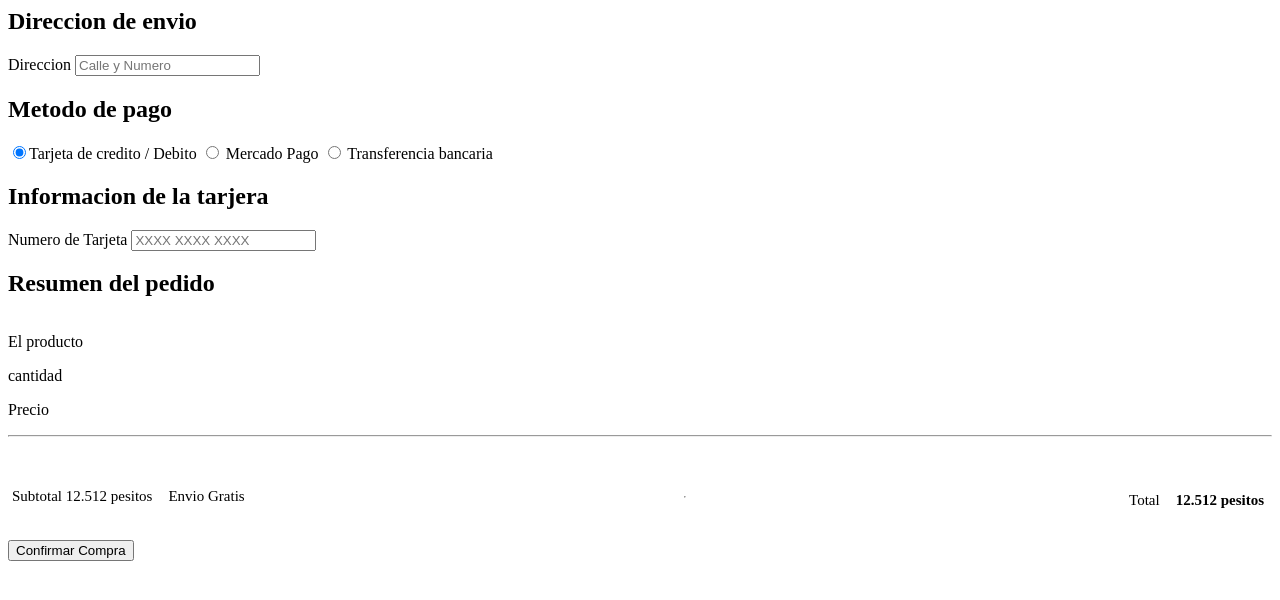
After one commit to gonzaleznoelia158/Web-I---MiEcommerce-Sprint-I, a Node server app: template views/pages/checkout.ejs in a window 1280 px wide. The commit adds this page. Shown: the top 600 px of the page. Run offline with Node 20, Linux system fonts and the light colour scheme; the template is opened without the code that fills it, so the values that code supplies are empty.

Commit message:
Cambie la ubicacion de la carpeta, agregue el carrito y el checkout + css

```diff
--- a/app.js
+++ b/app.js
@@ -7,15 +7,15 @@ app.set('view engine', 'ejs');
 app.set('views', path.join(__dirname, 'views'));
 
 // Definir la carpeta de archivos estáticos (CSS, imágenes)
-app.use(express.static(path.join(__dirname, 'assets')));
-app.use(express.static('public'))
+app.use(express.static(path.join(__dirname, 'public')));
+
 // Rutas para cada vista
-app.get('/', (req, res) => res.render('partials/pages/index'));
-app.get('/login', (req, res) => res.render('partials/pages/login'));
-app.get('/registro', (req, res) => res.render('partials/pages/register'));
-app.get('/producto', (req, res) => res.render('partials/pages/product'));
-app.get('/carrito', (req, res) => res.render('partials/pages/cart'));
-app.get('/checkout', (req, res) => res.render('partials/pages/checkout'));
+app.get('/', (req, res) => res.render('pages/home'));
+app.get('/login', (req, res) => res.render('pages/login'));
+app.get('/registro', (req, res) => res.render('pages/register'));
+app.get('/producto', (req, res) => res.render('pages/product'));
+app.get('/carrito', (req, res) => res.render('pages/cart'));
+app.get('/checkout', (req, res) => res.render('pages/checkout'));
 
 // Servidor
 const PORT = 3000;
--- a/views/partials/pages/carrito.ejs
+++ b/views/pages/cart.ejs
@@ -1,7 +1,6 @@
 <%- include('../partials/header') %>
 
 <div class="carrito-page">
-
 
 <a href="/" class="volver">Volver a inicio</a>
 
--- /dev/null
+++ b/views/pages/checkout.ejs
@@ -0,0 +1,57 @@
+<%- include('../partials/header') %>
+
+<main>
+
+<div class="forms-columna">
+    <section class="tarjeta">
+        <h2>Direccion de envio</h2>
+        <div class="input">
+            <label>Direccion</label>
+            <input type="text" placeholder="Calle y Numero">
+        </div>
+    </section>
+    <section class="tarjeta">
+        <h2>Metodo de pago</h2>
+        <div class="radio">
+            <label><input type="radio" name="payment" checked>Tarjeta de credito / Debito</label>
+            <label><input type="radio" name="payment"> Mercado Pago</label>
+            <label><input type="radio" name="payment"> Transferencia bancaria</label>
+        </div>
+    </section>
+
+    <section class="tarjeta">
+        <h2> Informacion de la tarjera</h2>
+        <div class="input">
+            <label> Numero de Tarjeta</label>
+            <input type="text" placeholder="XXXX XXXX XXXX">
+        </div>
+    </section>
+
+</div>
+
+<aside class="resum-column">
+    <div class="tarj-res">
+        <h2>Resumen del pedido</h2>
+        <div class="resu-item">
+            <div class="item">
+                <img src="">
+                <div class="info">
+                    <p>El producto</p>
+                    <span>cantidad</span>
+                </div>
+                <p class="precio">Precio</p>
+            </div>
+        </div>
+        <hr>
+        <div class="total">
+            <p>Subtotal <span>12.512 pesitos</span></p>
+            <p>Envio <span class="gratis"> Gratis</span></p>
+            <hr>
+            <p class="total">Total <strong>12.512 pesitos</strong></p>
+        </div>
+        <button class="btn-confirmar">Confirmar Compra</button>
+    </div>
+</aside>
+
+</main>
+<%- include('../partials/footer') %>
--- a/views/partials/header.ejs
+++ b/views/partials/header.ejs
@@ -1 +1,2 @@
 <link rel="stylesheet" href="/public/css/carrito.css">
+<link rel="stylesheet" href="/public/css/checkout.css"
```
Also changed, not shown: public/css/checkout.css (added, +30 -0 lines), views/pages/index.ejs (renamed from views/partials/pages/index.ejs), views/pages/login.ejs (renamed from views/partials/pages/login.ejs), views/pages/product.ejs (added), views/pages/register.ejs (added), views/partials/pages/product.ejs (deleted), views/partials/pages/register.ejs (deleted).
